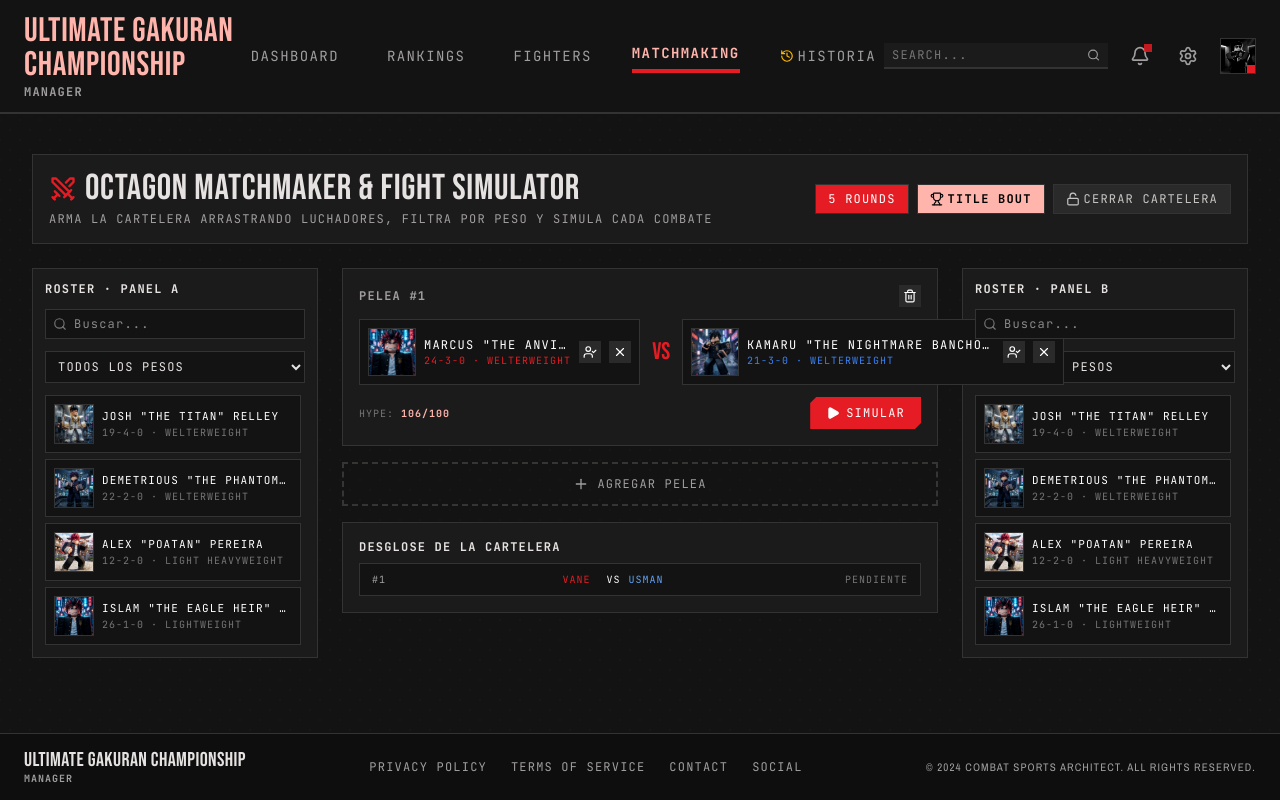
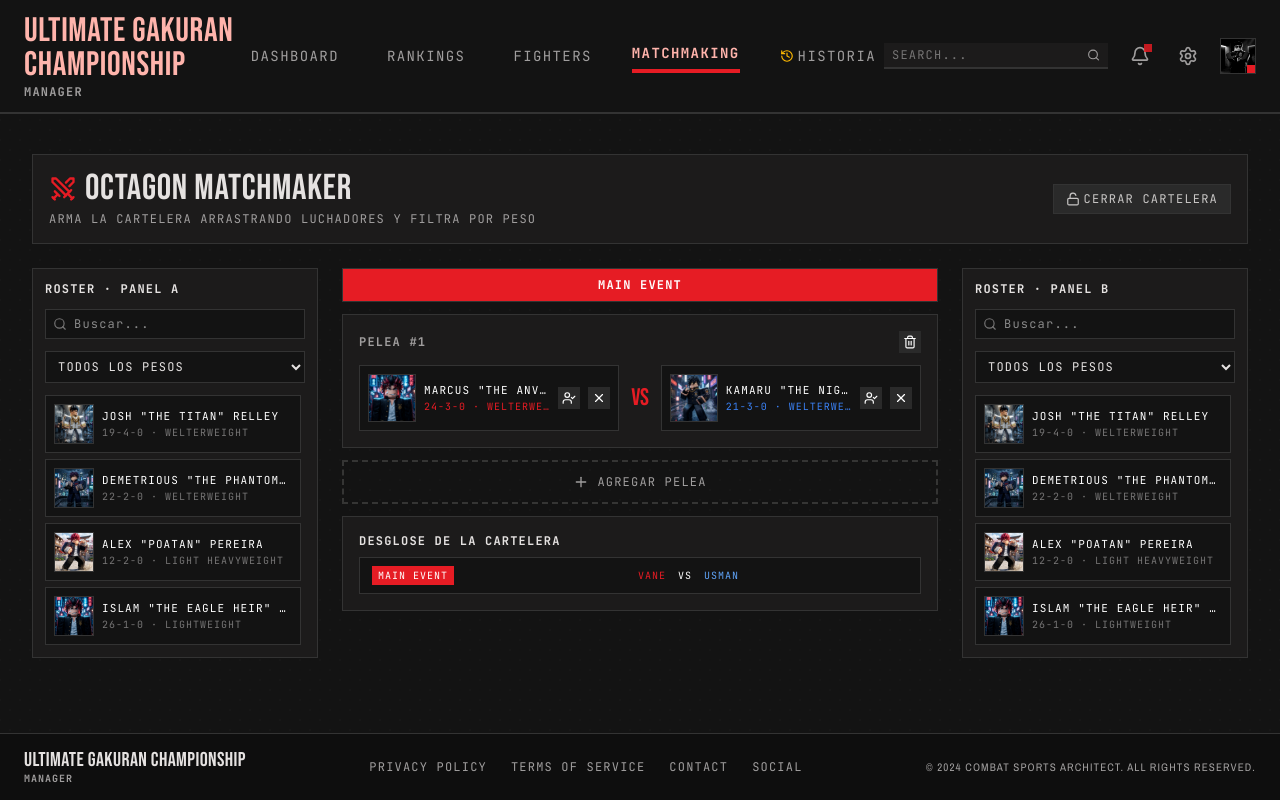
Before and after one commit to Cifer-XXX/UGC, a React (Vite) app: page / in a window 1280 px wide. Both pictures are taken after a click on the button "MATCHMAKING". Built offline with nearby package versions, Linux system fonts and the light colour scheme.

Commit message:
Update MatchmakingView.tsx

```diff
--- a/src/components/MatchmakingView.tsx
+++ b/src/components/MatchmakingView.tsx
@@ -1,7 +1,6 @@
-import React, { useState, useEffect, useRef } from 'react';
+import React, { useState } from 'react';
 import { Fighter, WeightClass } from '../types';
-import { Swords, Trophy, Play, RotateCcw, UserCheck, Lock, Unlock, Plus, Trash2, X, Search } from 'lucide-react';
-import confetti from 'canvas-confetti';
+import { Swords, Trophy, UserCheck, Lock, Unlock, Plus, Trash2, X, Search } from 'lucide-react';
 
 interface MatchmakingViewProps {
   fighters: Fighter[];
@@ -15,13 +14,6 @@ interface BuilderMatch {
   id: string;
   redId: string | null;
   blueId: string | null;
-  rounds: 3 | 5;
-  isTitleFight: boolean;
-  status: 'SCHEDULED' | 'COMPLETED';
-  winnerId?: string;
-  method?: string;
-  roundEnded?: number;
-  timeEnded?: string;
 }
 
 const WEIGHT_CLASSES: WeightClass[] = [
@@ -37,26 +29,23 @@ const WEIGHT_CLASSES: WeightClass[] = [
 
 const makeId = () => `bout-${Date.now()}-${Math.random().toString(36).slice(2, 7)}`;
 
+// Section a match belongs to, based on its position in the card
+const getSection = (index: number): { label: string; color: string; textColor: string } => {
+  if (index === 0) return { label: 'MAIN EVENT', color: '#e61c24', textColor: '#ffffff' };
+  if (index <= 4) return { label: 'MAIN CARD', color: '#22c55e', textColor: '#052e16' };
+  return { label: 'PRELIMINARES', color: '#eab308', textColor: '#422006' };
+};
+
 export const MatchmakingView: React.FC<MatchmakingViewProps> = ({
   fighters,
   initialRedCornerId,
   initialBlueCornerId,
-  onViewFighterProfile,
-  onRecordFightResult
+  onViewFighterProfile
 }) => {
-  const [rounds, setRounds] = useState<3 | 5>(5);
-  const [isTitleFight, setIsTitleFight] = useState<boolean>(true);
   const [cardLocked, setCardLocked] = useState<boolean>(false);
 
   const [matches, setMatches] = useState<BuilderMatch[]>(() => [
-    {
-      id: makeId(),
-      redId: initialRedCornerId || null,
-      blueId: initialBlueCornerId || null,
-      rounds: 5,
-      isTitleFight: true,
-      status: 'SCHEDULED'
-    }
+    { id: makeId(), redId: initialRedCornerId || null, blueId: initialBlueCornerId || null }
   ]);
 
   const [filterLeft, setFilterLeft] = useState<WeightClass | 'ALL'>('ALL');
@@ -65,17 +54,6 @@ export const MatchmakingView: React.FC<MatchmakingViewProps> = ({
   const [searchRight, setSearchRight] = useState('');
   const [selectedFighterId, setSelectedFighterId] = useState<string | null>(null);
   const [dragOverSlot, setDragOverSlot] = useState<string | null>(null);
-
-  // ----- Simulation state (applies to one match at a time) -----
-  const [simMatchId, setSimMatchId] = useState<string | null>(null);
-  const [isSimulating, setIsSimulating] = useState(false);
-  const [currentRound, setCurrentRound] = useState(1);
-  const [combatLogs, setCombatLogs] = useState<string[]>([]);
-  const [redHealth, setRedHealth] = useState(100);
-  const [blueHealth, setBlueHealth] = useState(100);
-  const [redStrikes, setRedStrikes] = useState(0);
-  const [blueStrikes, setBlueStrikes] = useState(0);
-  const timeLeftRef = useRef(300);
 
   const getFighter = (id: string | null | undefined) => fighters.find(f => f.id === id) || null;
 
@@ -96,13 +74,12 @@ export const MatchmakingView: React.FC<MatchmakingViewProps> = ({
 
   const addMatch = () => {
     if (cardLocked) return;
-    setMatches(prev => [...prev, { id: makeId(), redId: null, blueId: null, rounds, isTitleFight, status: 'SCHEDULED' }]);
+    setMatches(prev => [...prev, { id: makeId(), redId: null, blueId: null }]);
   };
 
   const removeMatch = (id: string) => {
     if (cardLocked) return;
     setMatches(prev => prev.filter(m => m.id !== id));
-    if (simMatchId === id) { setSimMatchId(null); setIsSimulating(false); }
   };
 
   const assignFighter = (matchId: string, corner: 'red' | 'blue', fighterId: string) => {
@@ -137,114 +114,20 @@ export const MatchmakingView: React.FC<MatchmakingViewProps> = ({
     assignFighter(matchId, corner, selectedFighterId);
   };
 
-  // ----- Simulation logic -----
-  const startSimulation = (match: BuilderMatch) => {
-    if (!match.redId || !match.blueId) return;
-    setSimMatchId(match.id);
-    setIsSimulating(true);
-    setCurrentRound(1);
-    timeLeftRef.current = 300;
-    setRedHealth(100);
-    setBlueHealth(100);
-    setRedStrikes(0);
-    setBlueStrikes(0);
-    const red = getFighter(match.redId)!;
-    const blue = getFighter(match.blueId)!;
-    setCombatLogs([
-      `¡EL OCTÁGONO ESTÁ LISTO! ${red.lastName} vs ${blue.lastName} está por comenzar.`,
-      `ROUND 1 - Ambos peleadores se saludan con disciplina de hierro.`
-    ]);
-  };
-
-  useEffect(() => {
-    if (!isSimulating || !simMatchId) return;
-    const match = matches.find(m => m.id === simMatchId);
-    if (!match || match.status === 'COMPLETED') return;
-    const red = getFighter(match.redId);
-    const blue = getFighter(match.blueId);
-    if (!red || !blue) return;
-
-    const interval = setInterval(() => {
-      const attackerIsRed = Math.random() * (red.strikingAccuracy + red.koPower) >= Math.random() * (blue.strikingAccuracy + blue.koPower);
-      const attacker = attackerIsRed ? red : blue;
-      const defender = attackerIsRed ? blue : red;
-      const roll = Math.random() * 100;
-      let damage = Math.floor(Math.random() * 14) + 4;
-      let log = '';
-
-      if (roll > 88) {
-        damage += 18;
-        log = `🚨 ¡MOMENTO CLAVE! ${attacker.lastName} conecta un golpe feroz. ¡${defender.lastName} está tambaleándose!`;
-      } else if (roll > 60) {
-        log = `${attacker.lastName} conecta una combinación limpia de 1-2.`;
-      } else if (roll > 35) {
-        log = `${attacker.lastName} intenta un derribo contra la jaula. ${defender.lastName} defiende bien.`;
-      } else {
-        log = `${attacker.lastName} conecta una patada baja sobre ${defender.lastName}.`;
-      }
-
-      if (attackerIsRed) {
-        setRedStrikes(p => p + Math.floor(Math.random() * 3) + 1);
-        setBlueHealth(prev => {
-          const next = Math.max(0, prev - damage);
-          if (next <= 0) finishMatch(match.id, red, blue, 'KO/TKO', currentRound, '3:18');
-          return next;
-        });
-      } else {
-        setBlueStrikes(p => p + Math.floor(Math.random() * 3) + 1);
-        setRedHealth(prev => {
-          const next = Math.max(0, prev - damage);
-          if (next <= 0) finishMatch(match.id, blue, red, 'KO/TKO', currentRound, '2:45');
-          return next;
-        });
-      }
-
-      setCombatLogs(prev => [log, ...prev.slice(0, 12)]);
-
-      timeLeftRef.current -= 45;
-      if (timeLeftRef.current <= 30) {
-        if (currentRound >= match.rounds) {
-          const redScore = redStrikes + red.hypeRating * 0.5;
-          const blueScore = blueStrikes + blue.hypeRating * 0.5;
-          const winner = redScore >= blueScore ? red : blue;
-          const loser = redScore >= blueScore ? blue : red;
-          finishMatch(match.id, winner, loser, 'Decisión (Unánime)', match.rounds, '5:00');
-        } else {
-          setCurrentRound(r => r + 1);
-          setCombatLogs(prev => [`--- FIN DEL ROUND ${currentRound} ---`, `¡COMIENZA EL ROUND ${currentRound + 1}!`, ...prev]);
-          timeLeftRef.current = 300;
-        }
-      }
-    }, 850);
-
-    return () => clearInterval(interval);
-  }, [isSimulating, simMatchId, currentRound, redStrikes, blueStrikes]);
-
-  const finishMatch = (matchId: string, winner: Fighter, loser: Fighter, method: string, round: number, time: string) => {
-    setIsSimulating(false);
-    setMatches(prev => prev.map(m => m.id === matchId
-      ? { ...m, status: 'COMPLETED', winnerId: winner.id, method, roundEnded: round, timeEnded: time }
-      : m
-    ));
-    confetti({ particleCount: 100, spread: 80, origin: { y: 0.5 }, colors: ['#e61c24', '#ffffff', '#ffb4ac'] });
-    onRecordFightResult(winner.id, loser.id, method, `R${round} ${time}`);
-  };
-
-  // ----- Small sub-render helpers -----
   const renderFighterListItem = (f: Fighter) => (
     <div
       key={f.id}
       draggable={!cardLocked}
       onDragStart={(e) => e.dataTransfer.setData('fighterId', f.id)}
       onClick={() => !cardLocked && setSelectedFighterId(prev => prev === f.id ? null : f.id)}
-      className={`flex items-center gap-2 p-2 bg-[#131313] brutal-border cursor-pointer transition-all ${
+      className={`flex items-center gap-2 p-2 bg-[#131313] brutal-border cursor-pointer transition-all min-w-0 ${
         selectedFighterId === f.id ? 'ring-2 ring-[#e61c24]' : ''
       } ${cardLocked ? 'opacity-50 cursor-not-allowed' : 'hover:border-[#e61c24]'}`}
     >
       <img src={f.imageUrl} alt={f.lastName} className="w-10 h-10 object-cover brutal-border flex-shrink-0" referrerPolicy="no-referrer" />
-      <div className="min-w-0 flex-1">
+      <div className="min-w-0 flex-1 overflow-hidden">
         <div className="font-label-caps text-[11px] text-white truncate">{f.firstName} "{f.nickname}" {f.lastName}</div>
-        <div className="font-label-caps text-[10px] text-[#767575]">{f.record} · {f.weightClass.split(' (')[0]}</div>
+        <div className="font-label-caps text-[10px] text-[#767575] truncate">{f.record} · {f.weightClass.split(' (')[0]}</div>
       </div>
     </div>
   );
@@ -257,11 +140,11 @@ export const MatchmakingView: React.FC<MatchmakingViewProps> = ({
 
     if (fighter) {
       return (
-        <div className="relative bg-[#131313] brutal-border p-2 flex items-center gap-2">
+        <div className="relative bg-[#131313] brutal-border p-2 flex items-center gap-2 min-w-0 overflow-hidden">
           <img src={fighter.imageUrl} alt={fighter.lastName} className="w-12 h-12 object-cover brutal-border flex-shrink-0" referrerPolicy="no-referrer" />
-          <div className="min-w-0 flex-1">
-            <div className="font-label-caps text-xs text-white truncate">{fighter.firstName} "{fighter.nickname}" {fighter.lastName}</div>
-            <div className="font-label-caps text-[10px]" style={{ color: accent }}>{fighter.record} · {fighter.weightClass.split(' (')[0]}</div>
+          <div className="min-w-0 flex-1 overflow-hidden">
+            <div className="font-label-caps text-[11px] text-white truncate">{fighter.firstName} "{fighter.nickname}" {fighter.lastName}</div>
+            <div className="font-label-caps text-[10px] truncate" style={{ color: accent }}>{fighter.record} · {fighter.weightClass.split(' (')[0]}</div>
           </div>
           <button onClick={() => onViewFighterProfile(fighter.id)} className="p-1 bg-[#2a2a2a] hover:bg-[#353534] text-white flex-shrink-0" title="Ver perfil">
             <UserCheck className="w-3.5 h-3.5" />
@@ -281,12 +164,12 @@ export const MatchmakingView: React.FC<MatchmakingViewProps> = ({
         onDragLeave={() => setDragOverSlot(null)}
         onDrop={(e) => handleDrop(match.id, corner, e)}
         onClick={() => handleSlotClick(match.id, corner)}
-        className={`p-4 border-2 border-dashed flex items-center justify-center text-center font-label-caps text-[10px] uppercase cursor-pointer transition-colors ${
+        className={`p-4 border-2 border-dashed flex items-center justify-center text-center font-label-caps text-[10px] uppercase cursor-pointer transition-colors min-w-0 ${
           dragOverSlot === slotKey ? 'border-[#e61c24] bg-[#2a1414] text-white' : 'border-[#353534] text-[#767575]'
         }`}
         style={{ minHeight: '68px' }}
       >
-        Arrastra o selecciona<br />un luchador para {corner === 'red' ? 'ESQUINA ROJA' : 'ESQUINA AZUL'}
+        Arrastra o selecciona<br />un luchador
       </div>
     );
   };
@@ -298,26 +181,13 @@ export const MatchmakingView: React.FC<MatchmakingViewProps> = ({
         <div>
           <h1 className="font-headline-lg text-3xl md:text-4xl text-[#e5e2e1] uppercase m-0 leading-none flex items-center gap-2">
             <Swords className="w-7 h-7 text-[#e61c24]" />
-            OCTAGON MATCHMAKER & FIGHT SIMULATOR
+            OCTAGON MATCHMAKER
           </h1>
           <p className="font-label-caps text-xs text-[#a09e9e] mt-1">
-            ARMA LA CARTELERA ARRASTRANDO LUCHADORES, FILTRA POR PESO Y SIMULA CADA COMBATE
+            ARMA LA CARTELERA ARRASTRANDO LUCHADORES Y FILTRA POR PESO
           </p>
         </div>
         <div className="flex items-center gap-2 flex-wrap">
-          <button
-            onClick={() => setRounds(rounds === 5 ? 3 : 5)}
-            className={`px-3 py-1.5 font-label-caps text-xs uppercase brutal-border transition-colors ${rounds === 5 ? 'bg-[#e61c24] text-white' : 'bg-[#2a2a2a] text-[#c8c6c5]'}`}
-          >
-            {rounds} ROUNDS
-          </button>
-          <button
-            onClick={() => setIsTitleFight(!isTitleFight)}
-            className={`px-3 py-1.5 font-label-caps text-xs uppercase brutal-border transition-colors flex items-center gap-1 ${isTitleFight ? 'bg-[#ffb4ac] text-black font-bold' : 'bg-[#2a2a2a] text-[#c8c6c5]'}`}
-          >
-            <Trophy className="w-3.5 h-3.5" />
-            {isTitleFight ? 'TITLE BOUT' : 'NON-TITLE'}
-          </button>
           <button
             onClick={() => setCardLocked(!cardLocked)}
             className={`px-3 py-1.5 font-label-caps text-xs uppercase brutal-border transition-colors flex items-center gap-1 ${cardLocked ? 'bg-[#22c55e] text-black font-bold' : 'bg-[#2a2a2a] text-[#c8c6c5]'}`}
@@ -332,7 +202,7 @@ export const MatchmakingView: React.FC<MatchmakingViewProps> = ({
       <div className="grid grid-cols-1 lg:grid-cols-12 gap-6 items-start">
 
         {/* LEFT ROSTER PANEL */}
-        <div className="lg:col-span-3 flex flex-col gap-3 bg-[#1c1b1b] brutal-border p-3">
+        <div className="lg:col-span-3 flex flex-col gap-3 bg-[#1c1b1b] brutal-border p-3 min-w-0">
           <span className="font-label-caps text-xs text-[#e5e2e1] font-bold uppercase">ROSTER · PANEL A</span>
           <div className="relative">
             <Search className="w-3.5 h-3.5 text-[#767575] absolute left-2 top-1/2 -translate-y-1/2" />
@@ -358,21 +228,29 @@ export const MatchmakingView: React.FC<MatchmakingViewProps> = ({
         </div>
 
         {/* CENTER: MATCH BUILDER */}
-        <div className="lg:col-span-6 flex flex-col gap-4">
+        <div className="lg:col-span-6 flex flex-col gap-3 min-w-0">
           {matches.map((match, idx) => {
             const red = getFighter(match.redId);
             const blue = getFighter(match.blueId);
             const bothFilled = !!red && !!blue;
-            const hype = bothFilled ? Math.round(((red!.hypeRating + blue!.hypeRating) / 2) + (match.isTitleFight ? 10 : 0)) : null;
             const weightMismatch = bothFilled && red!.weightClass !== blue!.weightClass;
-            const isThisSimActive = simMatchId === match.id && isSimulating;
+            const section = getSection(idx);
+            const isFirstOfSection = idx === 0 || getSection(idx - 1).label !== section.label;
 
             return (
-              <div key={match.id} className="bg-[#1c1b1b] brutal-border p-4 flex flex-col gap-3">
+              <React.Fragment key={match.id}>
+                {isFirstOfSection && (
+                  <div
+                    className="font-label-caps text-xs font-bold uppercase text-center py-2 brutal-border tracking-widest"
+                    style={{ backgroundColor: section.color, color: section.textColor }}
+                  >
+                    {section.label}
+                  </div>
+                )}
+
+                <div className="bg-[#1c1b1b] brutal-border p-4 flex flex-col gap-3 min-w-0">
                   <div className="flex justify-between items-center">
-                  <span className="font-label-caps text-xs text-[#a09e9e] font-bold uppercase">
-                    PELEA #{idx + 1} {match.status === 'COMPLETED' && <span className="text-[#22c55e]">· FINALIZADA</span>}
-                  </span>
+                    <span className="font-label-caps text-xs text-[#a09e9e] font-bold uppercase">PELEA #{idx + 1}</span>
                     {!cardLocked && (
                       <button onClick={() => removeMatch(match.id)} className="p-1 bg-[#2a2a2a] hover:bg-[#e61c24] text-white" title="Eliminar pelea">
                         <Trash2 className="w-3.5 h-3.5" />
@@ -380,68 +258,17 @@ export const MatchmakingView: React.FC<MatchmakingViewProps> = ({
                     )}
                   </div>
 
-                <div className="grid grid-cols-[1fr_auto_1fr] gap-3 items-center">
-                  {renderSlot(match, 'red')}
+                  <div className="grid grid-cols-[1fr_auto_1fr] gap-3 items-center min-w-0">
+                    <div className="min-w-0">{renderSlot(match, 'red')}</div>
                     <span className="font-display-lg text-2xl text-[#e61c24] leading-none">VS</span>
-                  {renderSlot(match, 'blue')}
+                    <div className="min-w-0">{renderSlot(match, 'blue')}</div>
                   </div>
 
                   {weightMismatch && (
                     <div className="font-label-caps text-[10px] text-[#eab308] text-center uppercase">⚠ Catchweight · pesos distintos</div>
                   )}
-
-                {bothFilled && match.status === 'SCHEDULED' && (
-                  <div className="flex items-center justify-between gap-3">
-                    <span className="font-label-caps text-[10px] text-[#767575]">HYPE: <span className="text-[#ffb4ac] font-bold">{hype}/100</span></span>
-                    <button
-                      onClick={() => startSimulation(match)}
-                      disabled={isSimulating}
-                      className="bg-[#e61c24] hover:bg-[#c00015] disabled:opacity-40 disabled:cursor-not-allowed text-white font-label-caps text-xs px-4 py-2 brutal-cut-sm uppercase flex items-center gap-1.5"
-                    >
-                      <Play className="w-3.5 h-3.5 fill-current" /> SIMULAR
-                    </button>
                 </div>
-                )}
-
-                {match.status === 'COMPLETED' && (
-                  <div className="bg-[#131313] border-2 border-[#22c55e] p-3 text-center">
-                    <span className="font-label-caps text-[10px] text-[#22c55e] uppercase font-bold block">GANADOR</span>
-                    <span className="font-headline-sm text-lg text-white uppercase">{getFighter(match.winnerId)?.lastName}</span>
-                    <span className="font-label-caps text-[10px] text-[#a09e9e] block">{match.method} · R{match.roundEnded} {match.timeEnded}</span>
-                  </div>
-                )}
-
-                {/* Live simulation panel (only for the active match) */}
-                {isThisSimActive && red && blue && (
-                  <div className="bg-[#131313] brutal-border p-3 flex flex-col gap-3">
-                    <div className="grid grid-cols-2 gap-4">
-                      <div>
-                        <div className="flex justify-between font-label-caps text-[10px] mb-1">
-                          <span className="text-[#e61c24] font-bold">{red.lastName}</span>
-                          <span className="text-white">{redStrikes} golpes</span>
-                        </div>
-                        <div className="w-full bg-[#353534] h-3 brutal-border">
-                          <div className="bg-[#e61c24] h-full transition-all duration-300" style={{ width: `${redHealth}%` }} />
-                        </div>
-                      </div>
-                      <div>
-                        <div className="flex justify-between font-label-caps text-[10px] mb-1">
-                          <span className="text-[#60a5fa] font-bold">{blue.lastName}</span>
-                          <span className="text-white">{blueStrikes} golpes</span>
-                        </div>
-                        <div className="w-full bg-[#353534] h-3 brutal-border">
-                          <div className="bg-[#3b82f6] h-full transition-all duration-300" style={{ width: `${blueHealth}%` }} />
-                        </div>
-                      </div>
-                    </div>
-                    <div className="bg-[#0e0e0e] brutal-border p-3 max-h-32 overflow-y-auto font-mono text-[10px] flex flex-col gap-1.5">
-                      {combatLogs.map((log, i) => (
-                        <div key={i} className={i === 0 ? 'text-[#ffb4ac] font-bold' : 'text-[#a09e9e]'}>{log}</div>
-                      ))}
-                    </div>
-                  </div>
-                )}
-              </div>
+              </React.Fragment>
             );
           })}
 
@@ -455,22 +282,22 @@ export const MatchmakingView: React.FC<MatchmakingViewProps> = ({
           )}
 
           {/* Summary / breakdown of all bouts */}
-          <div className="bg-[#1c1b1b] brutal-border p-4">
+          <div className="bg-[#1c1b1b] brutal-border p-4 min-w-0">
             <span className="font-label-caps text-xs text-[#e5e2e1] font-bold uppercase block mb-2">DESGLOSE DE LA CARTELERA</span>
             {matches.length === 0 && <span className="font-label-caps text-[10px] text-[#767575]">No hay peleas agregadas.</span>}
             <div className="flex flex-col gap-1.5">
               {matches.map((m, i) => {
                 const red = getFighter(m.redId);
                 const blue = getFighter(m.blueId);
+                const section = getSection(i);
                 return (
-                  <div key={m.id} className="flex justify-between items-center bg-[#131313] px-3 py-2 brutal-border font-label-caps text-[10px] uppercase">
-                    <span className="text-[#a09e9e]">#{i + 1}</span>
-                    <span className="text-[#e61c24] flex-1 text-right pr-2 truncate">{red ? red.lastName : '— SIN ASIGNAR —'}</span>
-                    <span className="text-white px-2">VS</span>
+                  <div key={m.id} className="flex items-center bg-[#131313] px-3 py-2 brutal-border font-label-caps text-[10px] uppercase gap-2 min-w-0">
+                    <span className="px-1.5 py-0.5 flex-shrink-0" style={{ backgroundColor: section.color, color: section.textColor }}>
+                      {section.label}
+                    </span>
+                    <span className="text-[#e61c24] flex-1 text-right truncate">{red ? red.lastName : '— SIN ASIGNAR —'}</span>
+                    <span className="text-white px-1 flex-shrink-0">VS</span>
                     <span className="text-[#60a5fa] flex-1 truncate">{blue ? blue.lastName : '— SIN ASIGNAR —'}</span>
-                    <span className={`ml-3 ${m.status === 'COMPLETED' ? 'text-[#22c55e]' : 'text-[#767575]'}`}>
-                      {m.status === 'COMPLETED' ? 'HECHA' : 'PENDIENTE'}
-                    </span>
                   </div>
                 );
               })}
@@ -479,7 +306,7 @@ export const MatchmakingView: React.FC<MatchmakingViewProps> = ({
         </div>
 
         {/* RIGHT ROSTER PANEL */}
-        <div className="lg:col-span-3 flex flex-col gap-3 bg-[#1c1b1b] brutal-border p-3">
+        <div className="lg:col-span-3 flex flex-col gap-3 bg-[#1c1b1b] brutal-border p-3 min-w-0">
           <span className="font-label-caps text-xs text-[#e5e2e1] font-bold uppercase">ROSTER · PANEL B</span>
           <div className="relative">
             <Search className="w-3.5 h-3.5 text-[#767575] absolute left-2 top-1/2 -translate-y-1/2" />
```
Lines whose indentation alone changed are shown as unchanged.
